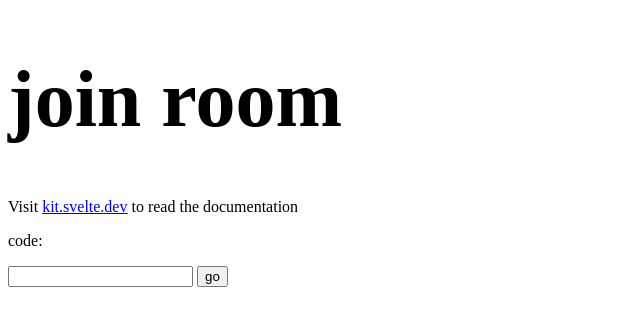
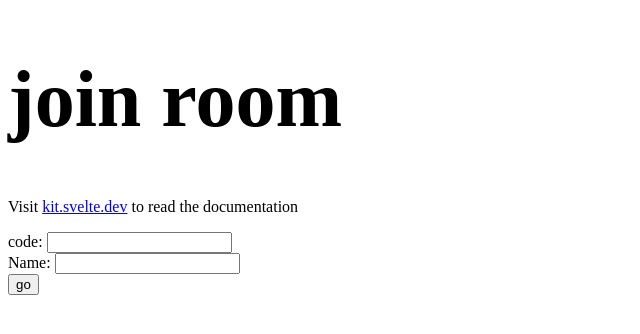
Before and after one commit to hackpeelbestteam/ProjectHackPeel, a SvelteKit app in the folder frontend/: page /join in a window 1280 px wide. Shown: the top 334 px of the page, without its empty margins (0-640 px from the left). Built offline with nearby package versions, Linux system fonts and the light colour scheme.

Commit message:
Added join page with code & name

```diff
--- a/frontend/src/routes/join/+page.svelte
+++ b/frontend/src/routes/join/+page.svelte
@@ -3,8 +3,14 @@
   import { onMount } from "svelte";
 
   let code = "";
+  let name = "";
+
   function go() {
-    goto(`/room/${code}`, { replaceState: false });
+    if (code !== "" && name !== "")
+    {
+      localStorage.setItem("usrName", name);
+      goto(`/room/${code}`, { replaceState: false });
+    }
   }
 </script>
 
@@ -13,6 +19,13 @@
 <p>
   Visit <a href="https://kit.svelte.dev">kit.svelte.dev</a> to read the documentation
 </p>
-<p>code:</p>
-<input bind:value={code} />
+
+<p style="display:inline">code:</p>
+<input style="display:inline" bind:value={code} />
+<br>
+
+<p style="display:inline">Name:</p>
+<input bind:value={name} />
+<br>
+
 <button on:click={go}>go</button>
```
